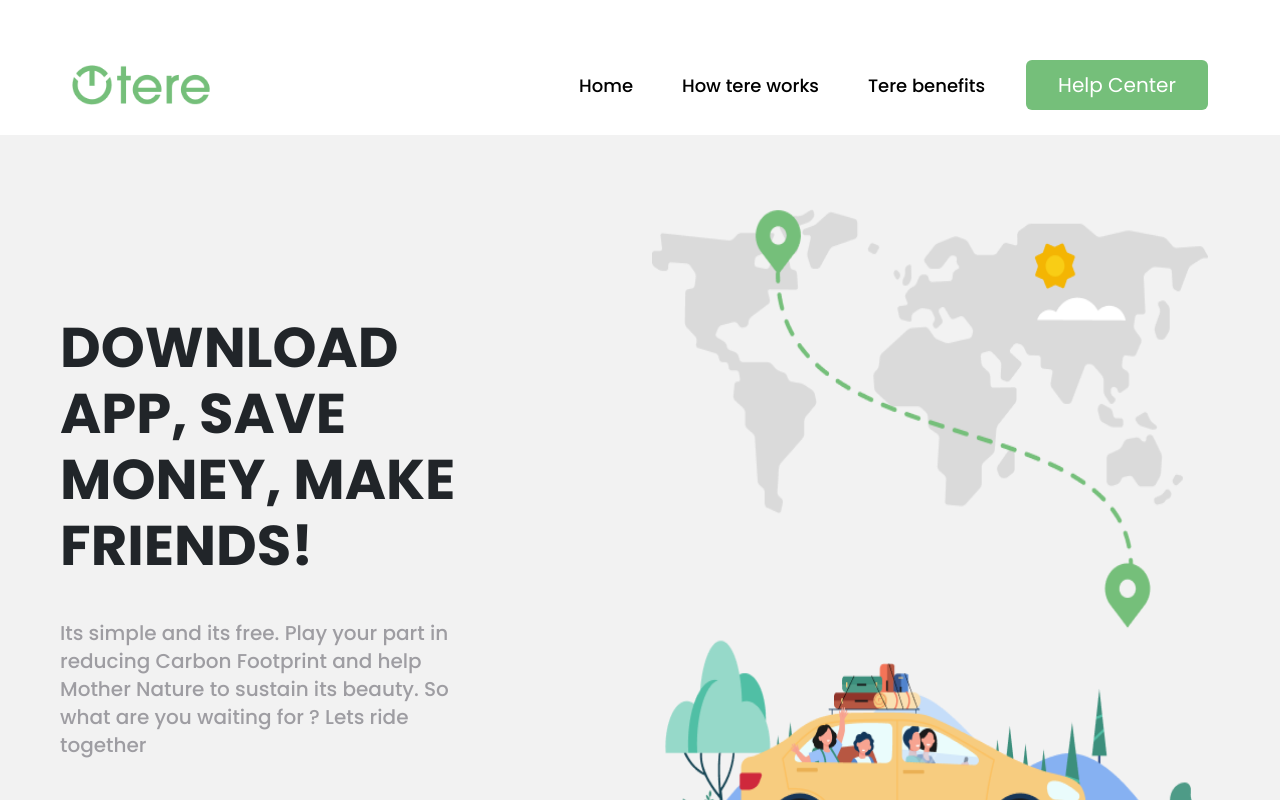
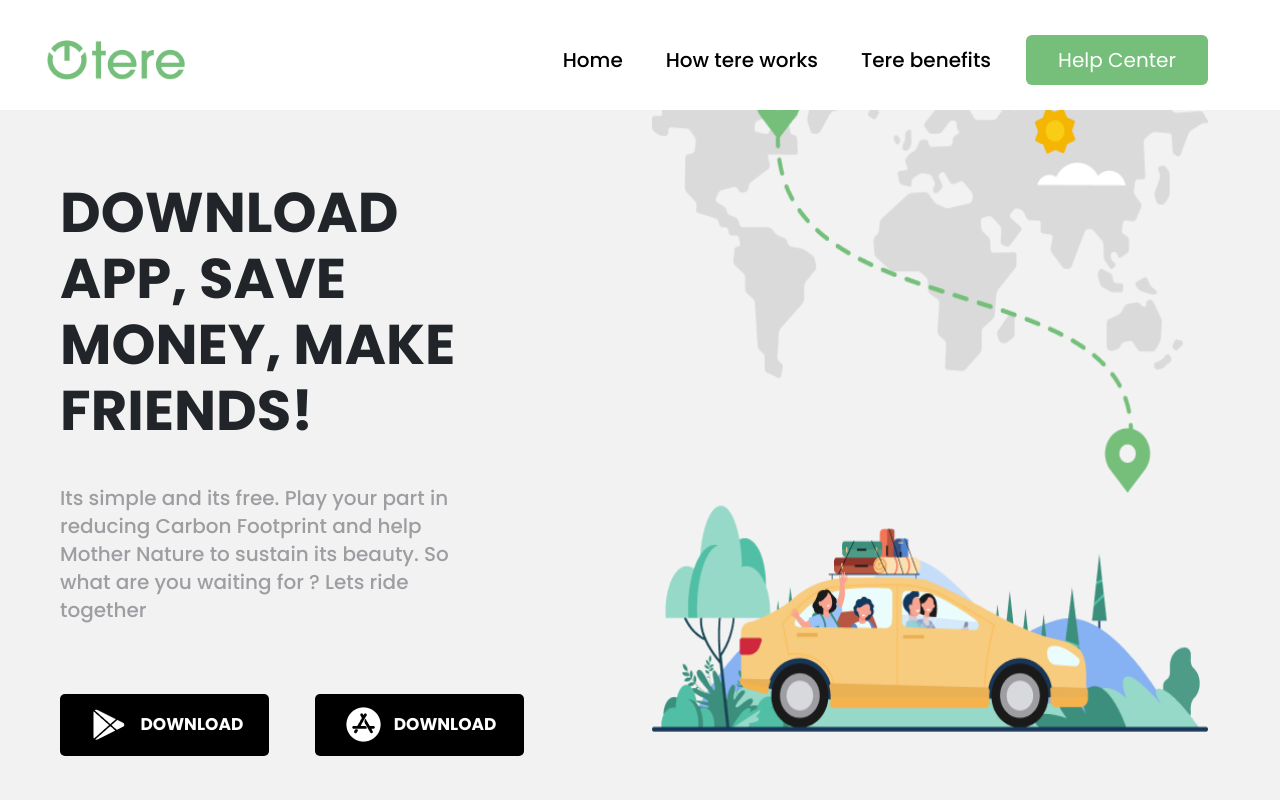
Before and after one commit to Hamidov2004/TERE-, a React (Create React App) app: page / in a window 1280 px wide. Shown: the top 800 px of the page. Built offline with nearby package versions, Linux system fonts and the light colour scheme; no server answers.

Commit message:
some changes

```diff
--- a/src/App.css
+++ b/src/App.css
@@ -5,7 +5,6 @@
   padding: 0;
   box-sizing: border-box;
 }
-
 
 body{
   font-family: "Poppins", sans-serif;
@@ -21,7 +20,7 @@ body{
   background-color: white;
   display: flex;
   align-items: center;
-  padding: 60px 60px 25px 60px;
+  padding: 35px 60px 25px 35px;
 }
 .nav_img{
   width: 140px;
@@ -35,7 +34,7 @@ body{
   align-items: center;
 }
 .nav-link{
-  font-size: 18px;
+  font-size: 20px;
   color: black !important;
   transition: .2s ease-in-out;
 }
--- a/src/App.js
+++ b/src/App.js
@@ -10,6 +10,11 @@ AOS.init();
 
 
 function App() {
+   fetch(`YOUR-API`)
+   .then(response => response.json())
+   .catch(err => {
+   console.log(err);
+    });
   return (
     <>
       <Navbar/>
--- a/src/Project2_component/Navbar.jsx
+++ b/src/Project2_component/Navbar.jsx
@@ -4,7 +4,7 @@ import Navbar_img from "../Images/Navbar_img.png"
 function Navbar() {
     return (
         <>
-            <nav class="navbar navbar-expand-lg navbar-light">
+            <nav class="navbar navbar-expand-lg navbar-light fixed-top">
                 <div class="container-fluid">
                     <a class="navbar-brand" href="#">
                         <img className="nav_img" src={Navbar_img} alt="" />
```
